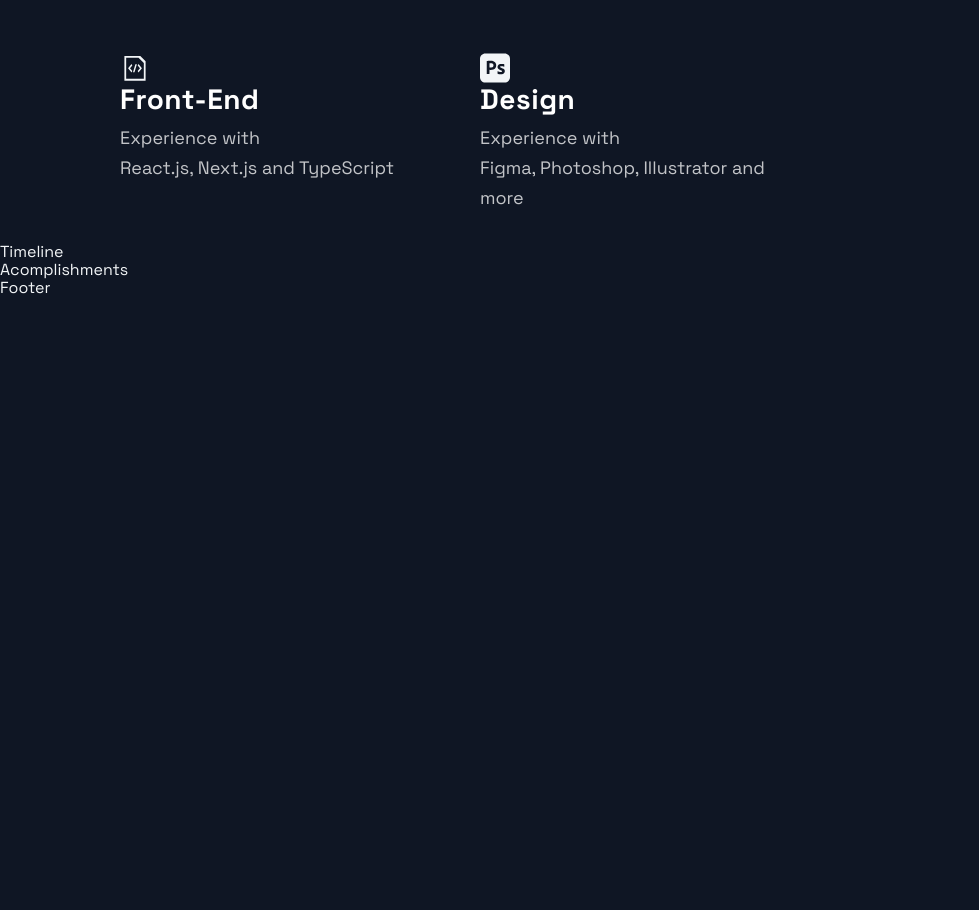
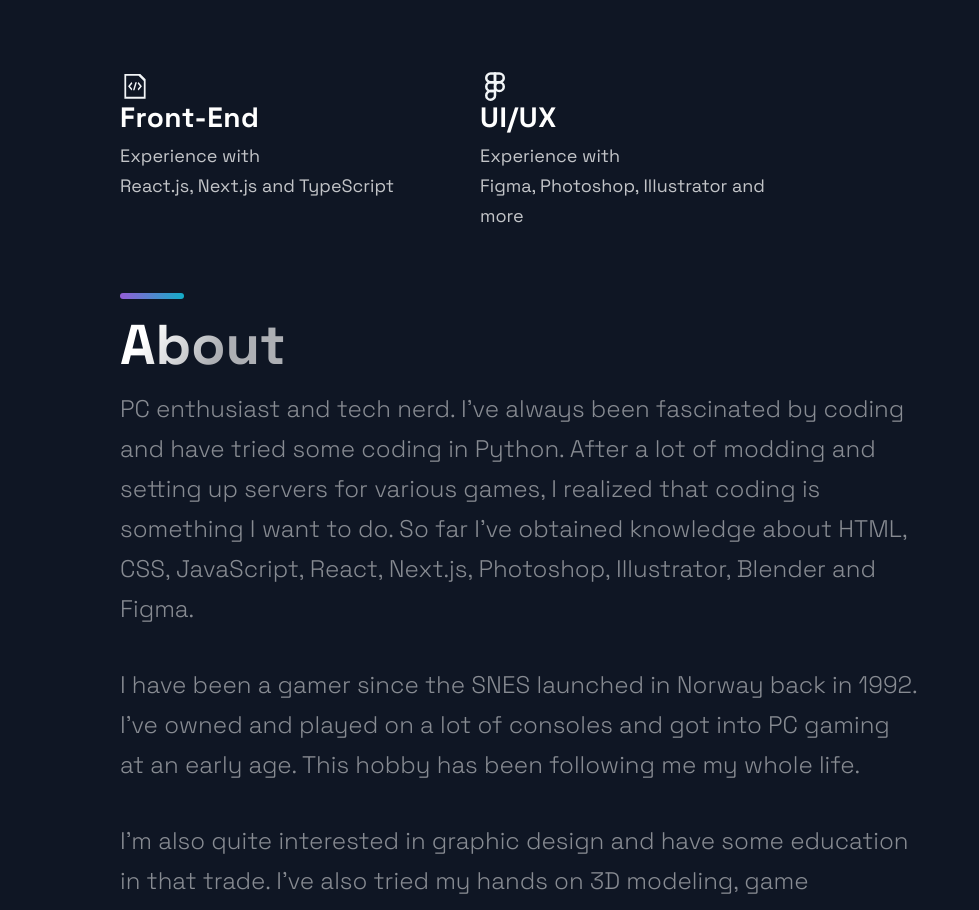
Before and after one commit to ChristianSB89/portfolio-next, a Next.js app in the folder portfolio-next/: page / in a window 1280 px wide. Shown: the part 2396-3306 px from the top of the page, without its empty margins (0-979 px from the left). Before the commit the page ends 2694 px from the top, so only its background shows below. Built offline with nearby package versions, Linux system fonts and the light colour scheme.

Commit message:
Added about me text

```diff
--- a/portfolio-next/src/components/Technologies/Technologies.jsx
+++ b/portfolio-next/src/components/Technologies/Technologies.jsx
@@ -1,6 +1,6 @@
 import React from "react";
 import { DiCodeBadge } from "react-icons/di";
-import { SiAdobephotoshop } from "react-icons/si";
+import { FiFigma } from "react-icons/fi";
 import {
   Section,
   SectionDivider,
@@ -18,6 +18,7 @@
 const Technologies = () => (
   <Section id="tech">
     <SectionDivider />
+    <br />
     <SectionTitle>Technologies</SectionTitle>
     <SectionText>
       I've worked with a range of technologies in web development.
@@ -36,9 +37,9 @@
         </ListContainer>
       </ListItem>
       <ListItem>
-        <SiAdobephotoshop size="3rem" />
+        <FiFigma size="3rem" />
         <ListContainer>
-          <ListTitle>Design</ListTitle>
+          <ListTitle>UI/UX</ListTitle>
           <ListParagraph>
             Experience with <br />
             Figma, Photoshop, Illustrator and more
--- a/portfolio-next/src/components/TimeLine/TimeLine.js
+++ /dev/null
@@ -1,52 +0,0 @@
-import React, { useState, useRef, useEffect } from 'react';
-
-import { CarouselButton, CarouselButtonDot, CarouselButtons, CarouselContainer, CarouselItem, CarouselItemImg, CarouselItemText, CarouselItemTitle, CarouselMobileScrollNode } from './TimeLineStyles';
-import { Section, SectionDivider, SectionText, SectionTitle } from '../../styles/GlobalComponents';
-import { TimeLineData } from '../../constants/constants';
-
-const TOTAL_CAROUSEL_COUNT = TimeLineData.length;
-
-const Timeline = () => {
-  // const [activeItem, setActiveItem] = useState(0);
-  // const carouselRef = useRef();
-
-  // const scroll = (node, left) => {
-  //   return node.scrollTo({ left, behavior: 'smooth' });
-  // }
-
-  // const handleClick = (e, i) => {
-  //   e.preventDefault();
-
-  //   if (carouselRef.current) {
-  //     const scrollLeft = Math.floor(carouselRef.current.scrollWidth * 0.7 * (i / TimeLineData.length));
-
-  //     scroll(carouselRef.current, scrollLeft);
-  //   }
-  // }
-
-  // const handleScroll = () => {
-  //   if (carouselRef.current) {
-  //     const index = Math.round((carouselRef.current.scrollLeft / (carouselRef.current.scrollWidth * 0.7)) * TimeLineData.length);
-
-  //     setActiveItem(index);
-  //   }
-  // }
-
-  // // snap back to beginning of scroll when window is resized
-  // // avoids a bug where content is covered up if coming from smaller screen
-  // useEffect(() => {
-  //   const handleResize = () => {
-  //     scroll(carouselRef.current, 0);
-  //   }
-
-  //   window.addEventListener('resize', handleResize);
-  // }, []);
-
-  return (
-    <div>
-      Timeline
-    </div>
-  );
-};
-
-export default Timeline;
--- /dev/null
+++ b/portfolio-next/src/components/TimeLine/TimeLine.jsx
@@ -0,0 +1,87 @@
+import React, { useState, useRef, useEffect } from "react";
+
+import {
+  CarouselButton,
+  CarouselButtonDot,
+  CarouselButtons,
+  CarouselContainer,
+  CarouselItem,
+  CarouselItemImg,
+  CarouselItemText,
+  CarouselItemTitle,
+  CarouselMobileScrollNode,
+} from "./TimeLineStyles";
+import {
+  Section,
+  SectionDivider,
+  SectionText,
+  SectionTitle,
+} from "../../styles/GlobalComponents";
+import { TimeLineData } from "../../constants/constants";
+
+const TOTAL_CAROUSEL_COUNT = TimeLineData.length;
+
+const Timeline = () => {
+  // const [activeItem, setActiveItem] = useState(0);
+  // const carouselRef = useRef();
+
+  // const scroll = (node, left) => {
+  //   return node.scrollTo({ left, behavior: 'smooth' });
+  // }
+
+  // const handleClick = (e, i) => {
+  //   e.preventDefault();
+
+  //   if (carouselRef.current) {
+  //     const scrollLeft = Math.floor(carouselRef.current.scrollWidth * 0.7 * (i / TimeLineData.length));
+
+  //     scroll(carouselRef.current, scrollLeft);
+  //   }
+  // }
+
+  // const handleScroll = () => {
+  //   if (carouselRef.current) {
+  //     const index = Math.round((carouselRef.current.scrollLeft / (carouselRef.current.scrollWidth * 0.7)) * TimeLineData.length);
+
+  //     setActiveItem(index);
+  //   }
+  // }
+
+  // // snap back to beginning of scroll when window is resized
+  // // avoids a bug where content is covered up if coming from smaller screen
+  // useEffect(() => {
+  //   const handleResize = () => {
+  //     scroll(carouselRef.current, 0);
+  //   }
+
+  //   window.addEventListener('resize', handleResize);
+  // }, []);
+
+  return (
+    <Section id="about">
+      <SectionDivider />
+      <br />
+      <SectionTitle>About</SectionTitle>
+      <SectionText>
+        PC enthusiast and tech nerd. I've always been fascinated by coding and
+        have tried some coding in Python. After a lot of modding and setting up
+        servers for various games, I realized that coding is something I want to
+        do. So far I've obtained knowledge about HTML, CSS, JavaScript, React,
+        Next.js, Photoshop, Illustrator, Blender and Figma.
+      </SectionText>
+      <SectionText>
+        I have been a gamer since the SNES launched in Norway back in 1992. I've
+        owned and played on a lot of consoles and got into PC gaming at an early
+        age. This hobby has been following me my whole life.
+      </SectionText>
+      <SectionText>
+        I'm also quite interested in graphic design and have some education in
+        that trade. I've also tried my hands on 3D modeling, game development,
+        drawing, animating and music production.
+      </SectionText>
+      <CarouselContainer></CarouselContainer>
+    </Section>
+  );
+};
+
+export default Timeline;
--- a/portfolio-next/src/components/TimeLine/TimeLineStyles.js
+++ b/portfolio-next/src/components/TimeLine/TimeLineStyles.jsx
@@ -1,17 +1,16 @@
-
-import styled from 'styled-components'
+import styled from "styled-components";
 
 export const CarouselContainer = styled.ul`
   max-width: 1040px;
-  background: #0F1624;
+  background: #0f1624;
   padding: 0rem;
-  list-style:none;
+  list-style: none;
   display: flex;
   justify-content: space-between;
   /* overflow-x: hidden; */
 
   margin-left: 32px;
-  &:first-of-type{
+  &:first-of-type {
     margin-left: 0px;
   }
 
@@ -19,11 +18,11 @@
 
   //remove scrollbar
   scrollbar-width: none;
-   &::-webkit-scrollbar {
-     display: none;
-   }
+  &::-webkit-scrollbar {
+    display: none;
+  }
 
-  @media ${props => props.theme.breakpoints.sm} {
+  @media ${(props) => props.theme.breakpoints.sm} {
     overflow-x: scroll;
     -webkit-overflow-scrolling: touch;
     scroll-snap-type: x mandatory;
@@ -31,27 +30,27 @@
     justify-content: initial;
     margin-bottom: 8px;
   }
-`
+`;
 export const CarouselMobileScrollNode = styled.div`
-  @media ${props => props.theme.breakpoints.sm} {
+  @media ${(props) => props.theme.breakpoints.sm} {
     display: flex;
-    min-width: ${({ final }) => final ? `120%;` : `min-content`}
+    min-width: ${({ final }) => (final ? `120%;` : `min-content`)};
   }
-`
+`;
 
 export const CarouselItem = styled.div`
-  background: #0F1624;
+  background: #0f1624;
   border-radius: 3px;
   max-width: 196px;
 
-  @media ${props => props.theme.breakpoints.md} {
+  @media ${(props) => props.theme.breakpoints.md} {
     max-width: 124px;
   }
 
-  @media ${props => props.theme.breakpoints.sm} {
+  @media ${(props) => props.theme.breakpoints.sm} {
     margin-left: 32px;
     min-width: 120px;
-    background: #0E131F;
+    background: #0e131f;
     padding: 4px;
     align-content: start;
     scroll-snap-align: start;
@@ -60,9 +59,10 @@
     position: relative;
     height: fit-content;
 
-    ${(props) => props.active === props.index ? `opacity: 1` : `opacity: 0.5`};
+    ${(props) =>
+      props.active === props.index ? `opacity: 1` : `opacity: 0.5`};
   }
-`
+`;
 
 export const CarouselItemTitle = styled.h4`
   font-weight: bold;
@@ -71,33 +71,41 @@
   letter-spacing: 0.02em;
   display: flex;
   /* This gradient is different due to the size of the Title container, it must transition sooner to be visible on the text */
-  background: linear-gradient(121.57deg, #FFFFFF 10%, rgba(255, 255, 255, 0.66) 30.15%);
+  background: linear-gradient(
+    121.57deg,
+    #ffffff 10%,
+    rgba(255, 255, 255, 0.66) 30.15%
+  );
   -webkit-background-clip: text;
   -webkit-text-fill-color: transparent;
   margin-bottom: 8px;
 
-  @media ${props => props.theme.breakpoints.md} {
+  @media ${(props) => props.theme.breakpoints.md} {
     font-size: 20px;
     line-height: 28px;
     margin-bottom: 4px;
   }
 
-  @media ${props => props.theme.breakpoints.sm} {
+  @media ${(props) => props.theme.breakpoints.sm} {
     font-size: 16px;
     line-height: 24px;
   }
-`
+`;
 export const CarouselItemImg = styled.svg`
   margin-left: 21px;
-  -webkit-mask-image: linear-gradient(to right, rgba(0,0,0,1), rgba(0,0,0,0));
+  -webkit-mask-image: linear-gradient(
+    to right,
+    rgba(0, 0, 0, 1),
+    rgba(0, 0, 0, 0)
+  );
   width: 100%;
 
-  @media ${props => props.theme.breakpoints.sm} {
+  @media ${(props) => props.theme.breakpoints.sm} {
     -webkit-mask-image: none;
     margin-left: 16px;
     overflow: visible;
   }
-`
+`;
 
 export const CarouselItemText = styled.p`
   font-size: 14px;
@@ -106,29 +114,29 @@
   color: rgba(255, 255, 255, 0.75);
   padding-right: 16px;
 
-  @media ${props => props.theme.breakpoints.md} {
+  @media ${(props) => props.theme.breakpoints.md} {
     font-size: 12px;
     line-height: 18px;
     padding-right: 32px;
   }
-  @media ${props => props.theme.breakpoints.sm} {
+  @media ${(props) => props.theme.breakpoints.sm} {
     font-size: 10px;
     line-height: 16px;
     padding-right: 0;
   }
-`
+`;
 export const CarouselButtons = styled.div`
   width: 288px;
 
   display: none;
   visibility: hidden;
 
-  @media ${props => props.theme.breakpoints.sm} {
+  @media ${(props) => props.theme.breakpoints.sm} {
     display: flex;
     visibility: visible;
     margin-bottom: 48px;
   }
-`
+`;
 
 export const CarouselButton = styled.button`
   box-sizing: border-box;
@@ -137,13 +145,14 @@
   border: none;
   cursor: pointer;
   margin-right: 4px;
-  opacity: ${(props) => props.active === props.index ? `1` : `.33`};
-  transform: ${(props) => props.active === props.index ? `scale(1.6)` : `scale(1)`};
+  opacity: ${(props) => (props.active === props.index ? `1` : `.33`)};
+  transform: ${(props) =>
+    props.active === props.index ? `scale(1.6)` : `scale(1)`};
 
   &:focus {
     outline: none;
   }
-`
+`;
 
 export const CarouselButtonDot = styled.div`
   background-color: white;
@@ -151,4 +160,4 @@
   margin: auto;
   width: 3px;
   height: 3px;
-`
+`;
```
